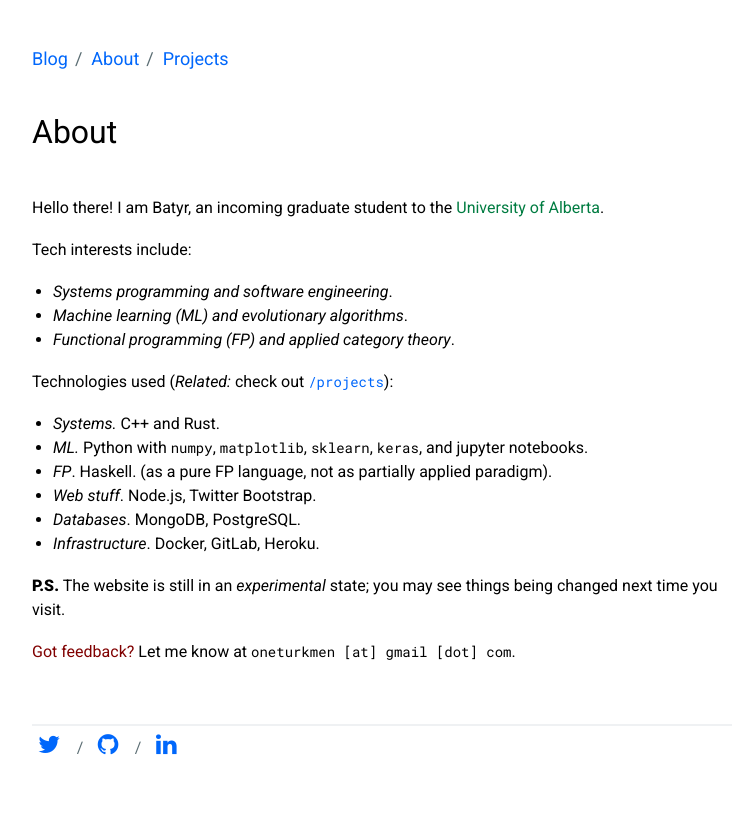
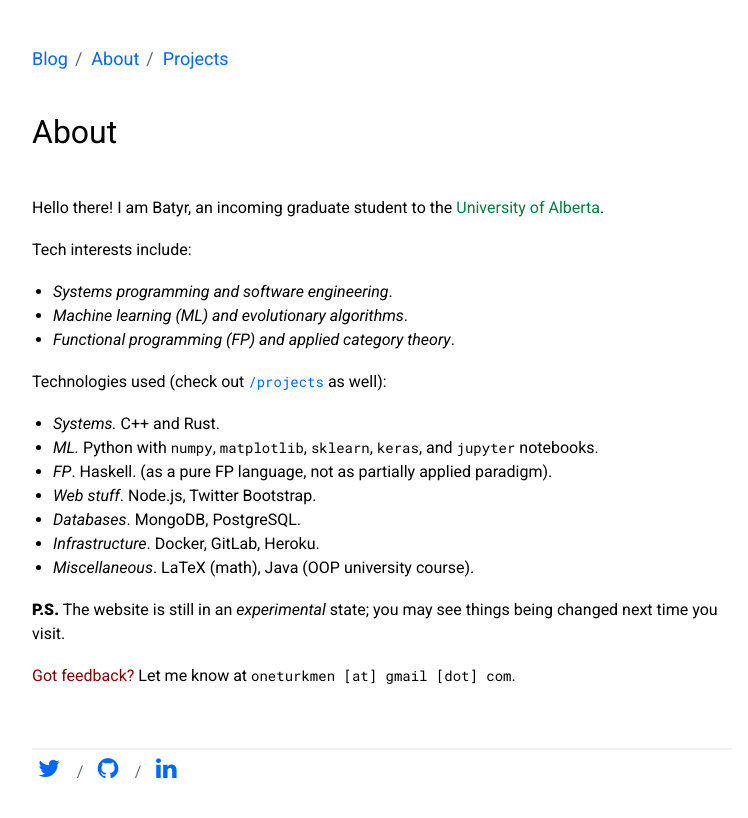
Before and after one commit to oneturkmen/oneturkmen.github.io, a Jekyll site: the page built from _pages/about.markdown, in a window 1280 px wide. Shown: the top 818 px of the page, without its empty margins (258-1006 px from the left). Built offline with Jekyll 4.4.1, drawn with Linux system fonts in a browser that asks for light colours.

Commit message:
Adjust about page info

```diff
--- a/_pages/about.markdown
+++ b/_pages/about.markdown
@@ -13,14 +13,15 @@ Tech interests include:
 - *Machine learning (ML) and evolutionary algorithms*.
 - *Functional programming (FP) and applied category theory*.
 
-Technologies used (*Related:* check out [`/projects`](https://oneturkmen.github.io/projects/)):
+Technologies used (check out [`/projects`](https://oneturkmen.github.io/projects/) as well):
 
 - *Systems.* C++ and Rust.
-- *ML.* Python with `numpy`, `matplotlib`, `sklearn`, `keras`, and jupyter notebooks.
+- *ML.* Python with `numpy`, `matplotlib`, `sklearn`, `keras`, and `jupyter` notebooks.
 - *FP*. Haskell. (as a pure FP language, not as partially applied paradigm).
 - *Web stuff*. Node.js, Twitter Bootstrap.
 - *Databases*. MongoDB, PostgreSQL.
 - *Infrastructure*. Docker, GitLab, Heroku.
+- *Miscellaneous*. LaTeX (math), Java (OOP university course).
 
 **P.S.** The website is still in an *experimental* state; you may see things being changed next time you visit.
 
```
